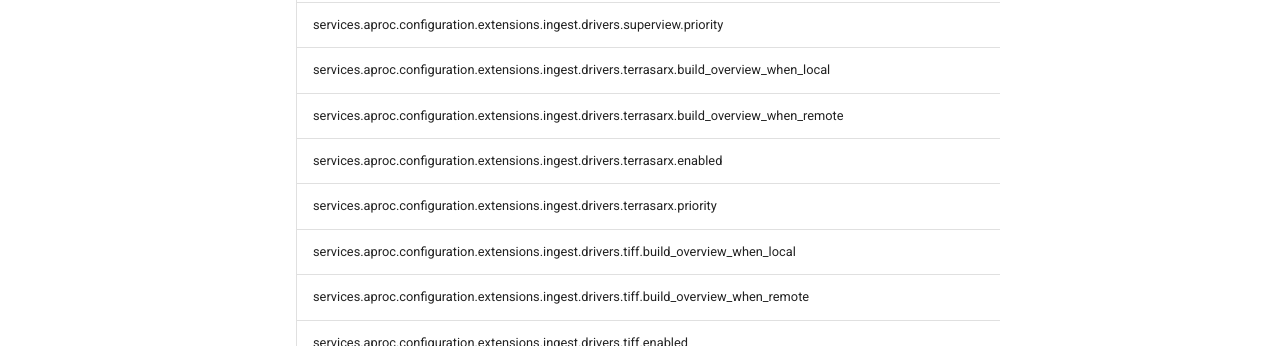
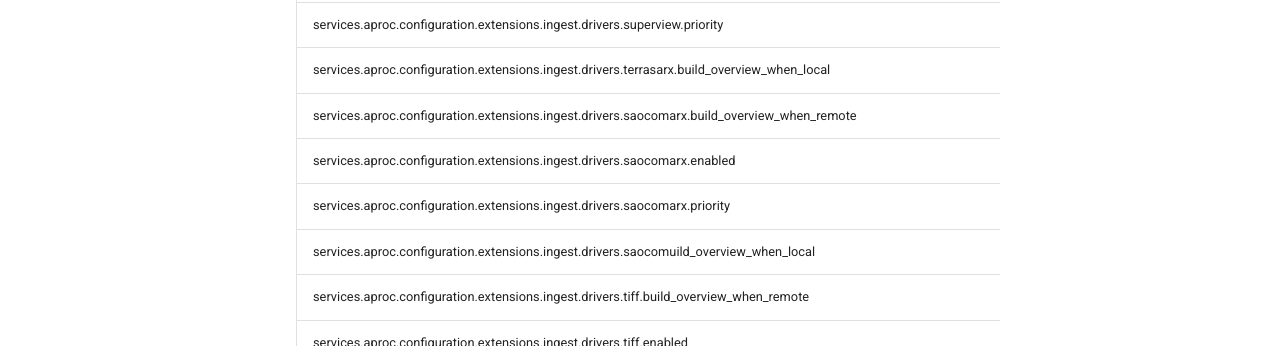
Before and after one commit to gisaia/ARLAS-Exploration-stack, an MkDocs documentation site: the page built from docs/docs/helm/aias-services/README.md, in a window 1280 px wide and 900 px high, scrolled down 26989 px. Shown: the part 152-498 px from the top of the window. Built offline with MkDocs 1.6.1 and Material for MkDocs 9.7.7, drawn with Linux system fonts in a browser that asks for light colours; comment, search, counter and statistics services are not loaded.

Commit message:
upgrade to fix saocom

```diff
--- a/docs/docs/helm/aias-services/README.md
+++ b/docs/docs/helm/aias-services/README.md
@@ -1,6 +1,6 @@
 # aias-services
 
-![Version: 28.10.0](https://img.shields.io/badge/Version-28.10.0-informational?style=flat-square) ![AppVersion: 0.21.0](https://img.shields.io/badge/AppVersion-0.21.0-informational?style=flat-square)
+![Version: 28.10.0](https://img.shields.io/badge/Version-28.10.0-informational?style=flat-square) ![AppVersion: 0.21.1](https://img.shields.io/badge/AppVersion-0.21.1-informational?style=flat-square)
 
 A Helm Chart to deploy ARLAS AIAS Services
 
@@ -264,10 +264,10 @@ A Helm Chart to deploy ARLAS AIAS Services
 | services.aproc.configuration.extensions.ingest.drivers.superview.enabled | bool | `true` |  |
 | services.aproc.configuration.extensions.ingest.drivers.superview.priority | int | `22` |  |
 | services.aproc.configuration.extensions.ingest.drivers.terrasarx.build_overview_when_local | bool | `true` |  |
-| services.aproc.configuration.extensions.ingest.drivers.terrasarx.build_overview_when_remote | bool | `true` |  |
-| services.aproc.configuration.extensions.ingest.drivers.terrasarx.enabled | bool | `true` |  |
-| services.aproc.configuration.extensions.ingest.drivers.terrasarx.priority | int | `7` |  |
-| services.aproc.configuration.extensions.ingest.drivers.tiff.build_overview_when_local | bool | `true` |  |
+| services.aproc.configuration.extensions.ingest.drivers.saocomarx.build_overview_when_remote | bool | `true` |  |
+| services.aproc.configuration.extensions.ingest.drivers.saocomarx.enabled | bool | `true` |  |
+| services.aproc.configuration.extensions.ingest.drivers.saocomarx.priority | int | `7` |  |
+| services.aproc.configuration.extensions.ingest.drivers.saocomuild_overview_when_local | bool | `true` |  |
 | services.aproc.configuration.extensions.ingest.drivers.tiff.build_overview_when_remote | bool | `true` |  |
 | services.aproc.configuration.extensions.ingest.drivers.tiff.enabled | bool | `true` |  |
 | services.aproc.configuration.extensions.ingest.drivers.tiff.priority | int | `100` |  |
```
Also changed, not shown: other parts of docs/docs/helm/aias-services/README.md (+5 -5 lines), docs/docs/version.md (+1 -1 lines), k8s/charts/aias-services/README.md, 8 other files.
